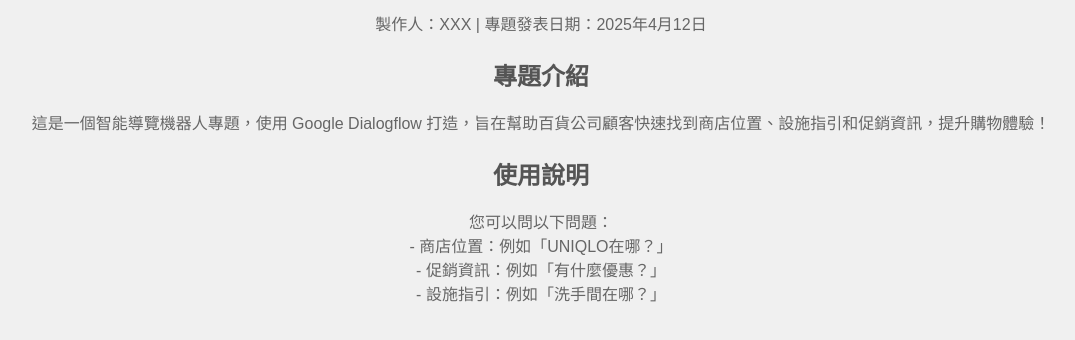
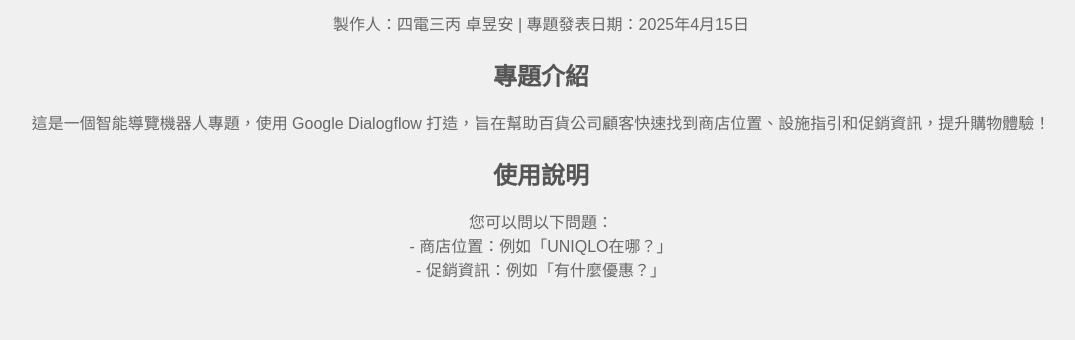
Before and after one commit to EIKO1017/EIKO1017.github.io, a plain HTML site: page index.html in a window 1280 px wide. Shown: the part 108-448 px from the top of the page, without its empty margins (99-1174 px from the left). Drawn offline with nearby package versions, Linux system fonts and the light colour scheme.

Commit message:
Update index.html

```diff
--- a/index.html
+++ b/index.html
@@ -43,14 +43,14 @@
 </head>
 <body>
     <h1>百貨公司導覽機器人專題</h1>
-    <p>製作人：XXX | 專題發表日期：2025年4月12日</p>
+    <p>製作人：四電三丙 卓昱安 | 專題發表日期：2025年4月15日</p>
     <h2>專題介紹</h2>
     <p>這是一個智能導覽機器人專題，使用 Google Dialogflow 打造，旨在幫助百貨公司顧客快速找到商店位置、設施指引和促銷資訊，提升購物體驗！</p>
     <h2>使用說明</h2>
     <p>您可以問以下問題：<br>
     - 商店位置：例如「UNIQLO在哪？」<br>
     - 促銷資訊：例如「有什麼優惠？」<br>
-    - 設施指引：例如「洗手間在哪？」</p>
+
     <div class="chat-container">
         <script src="https://www.gstatic.com/dialogflow-console/fast/messenger/bootstrap.js?v=1"></script>
         <df-messenger
```
